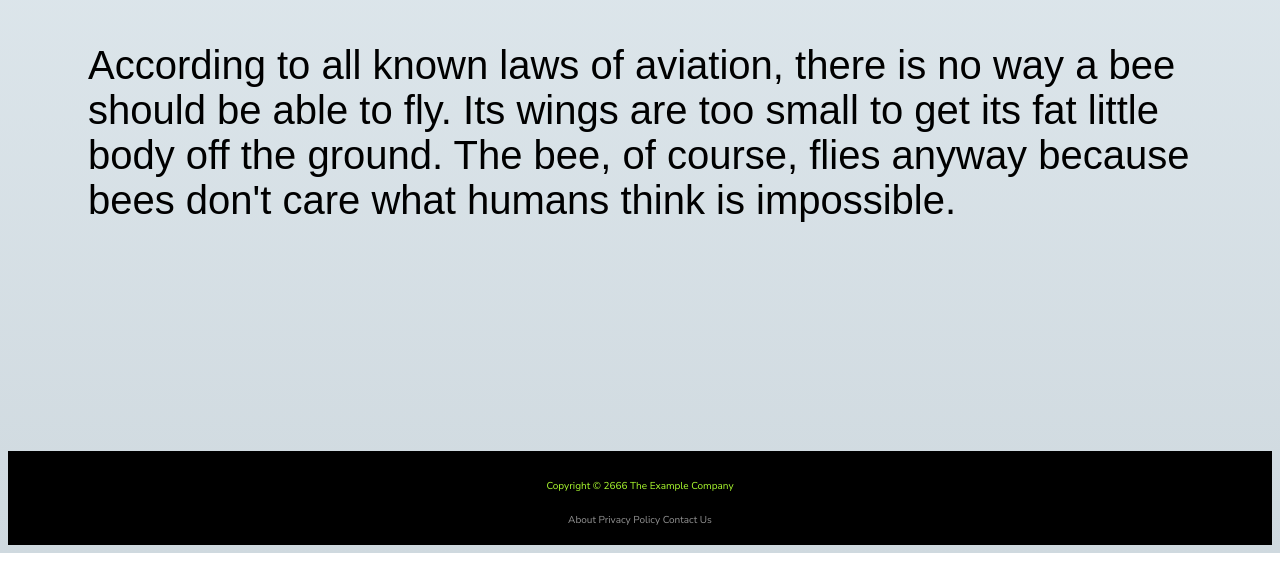
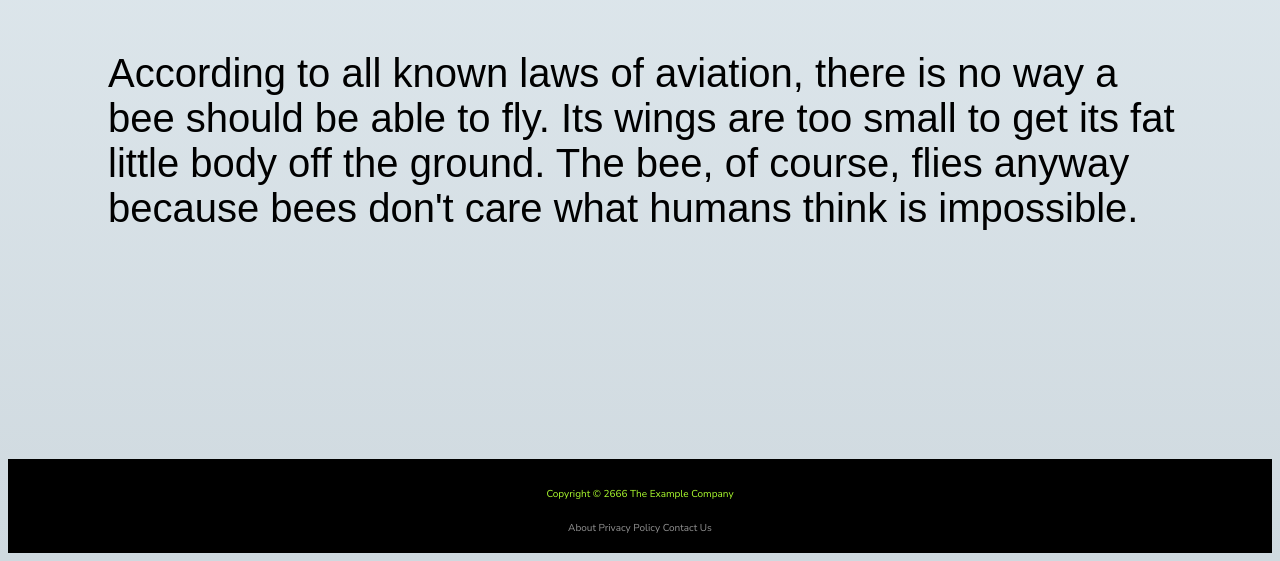
Before and after one commit to miu5/miu5.github.io, a plain HTML site: page m0rtal/index.html in a window 1280 px wide. Shown: the part 280-841 px from the top of the page. Drawn offline with Linux system fonts and the light colour scheme; a web font is replaced by a local one.

Commit message:
Update css_0.2.css

```diff
--- a/m0rtal/css_0.2.css
+++ b/m0rtal/css_0.2.css
@@ -21,9 +21,7 @@ footer {
 .copyright a {
     color: rgb(148, 148, 148);
     text-decoration: none;
-
 }
-
 
 body {
     background-image: linear-gradient(to top, #cfd9df 0%, #e2ebf0 100%);}
@@ -44,6 +42,7 @@ body {
 #logo:hover {
   color: black;
   background: greenyellow;
+
 }
 
 .sub_menu {
@@ -58,6 +57,7 @@ body {
 header {
   background: black;
   display: flex;
+  margin-top: 1em;
   border-radius: 30px;
   box-shadow: rgba(0, 0, 0, 0.07) 0px 1px 2px, rgba(0, 0, 0, 0.07) 0px 2px 4px, rgba(0, 0, 0, 0.07) 0px 4px 8px, rgba(0, 0, 0, 0.07) 0px 8px 16px, rgba(0, 0, 0, 0.07) 0px 16px 32px, rgba(0, 0, 0, 0.07) 0px 32px 64px;}
 
@@ -129,7 +129,7 @@ header {
   color: rgb(0, 0, 0);
   max-width: 1300px;
   padding: 0 5em 2rem;
- margin-left: auto;
+ margin-left: 20px;
  height: 600px;
 
 }
```
